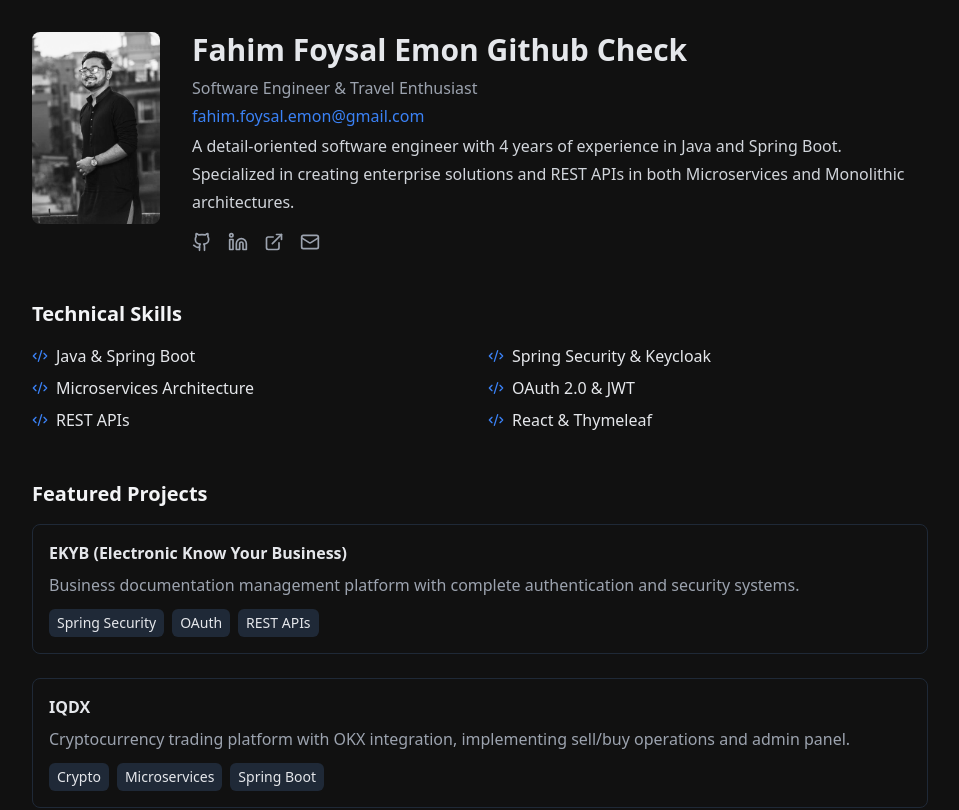
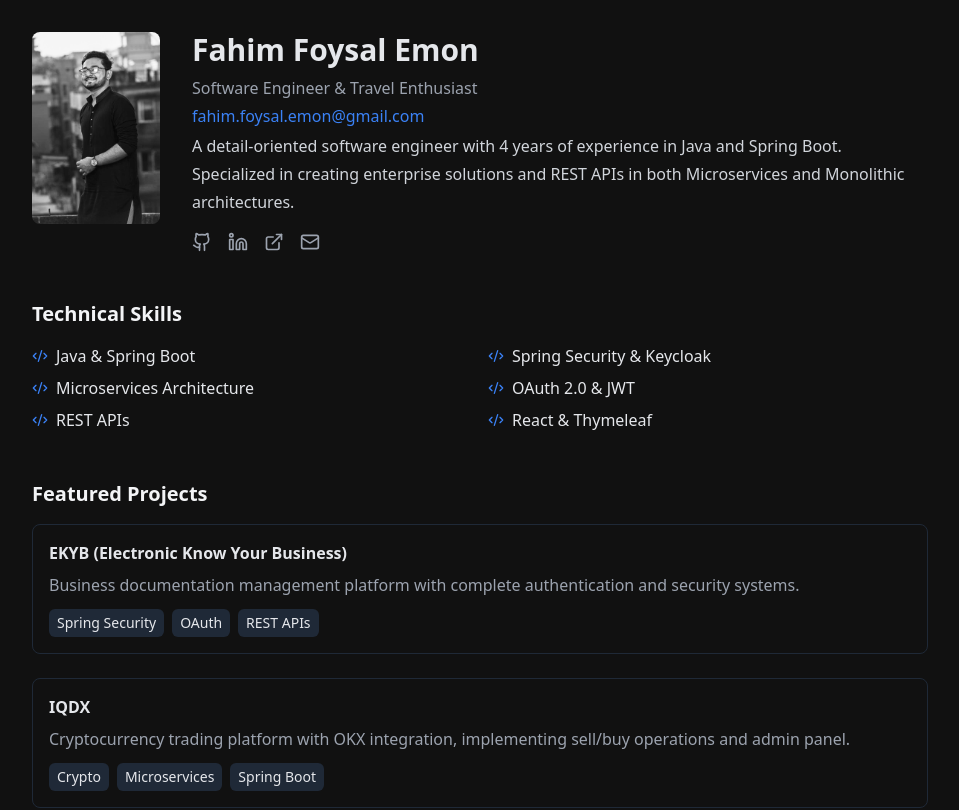
Before and after one commit to FahimFoysalEmon/FahimFoysalEmon.github.io, a React (Vite) app: page / in a window 1280 px wide. Shown: the top 810 px of the page, without its empty margins (160-1119 px from the left). Built offline with nearby package versions, Linux system fonts and the light colour scheme.

Commit message:
portfolio website done

```diff
--- a/src/App.tsx
+++ b/src/App.tsx
@@ -84,7 +84,7 @@ function App() {
             className="w-48 h-48 rounded-lg object-cover"
           />
           <div>
-            <h1 className="text-3xl font-bold mb-2">Fahim Foysal Emon Github Check</h1>
+            <h1 className="text-3xl font-bold mb-2">Fahim Foysal Emon</h1>
             <p className="text-gray-400 mb-1">
               Software Engineer & Travel Enthusiast
             </p>
```
